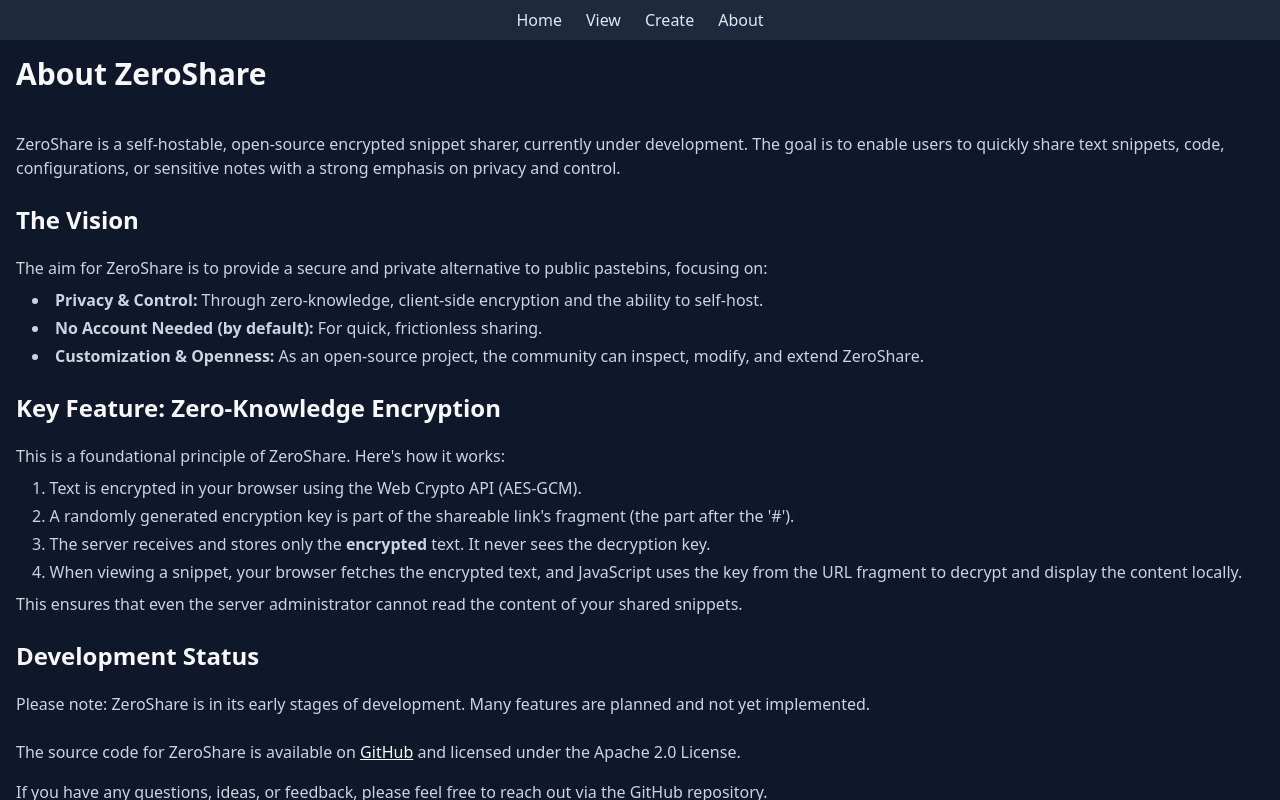
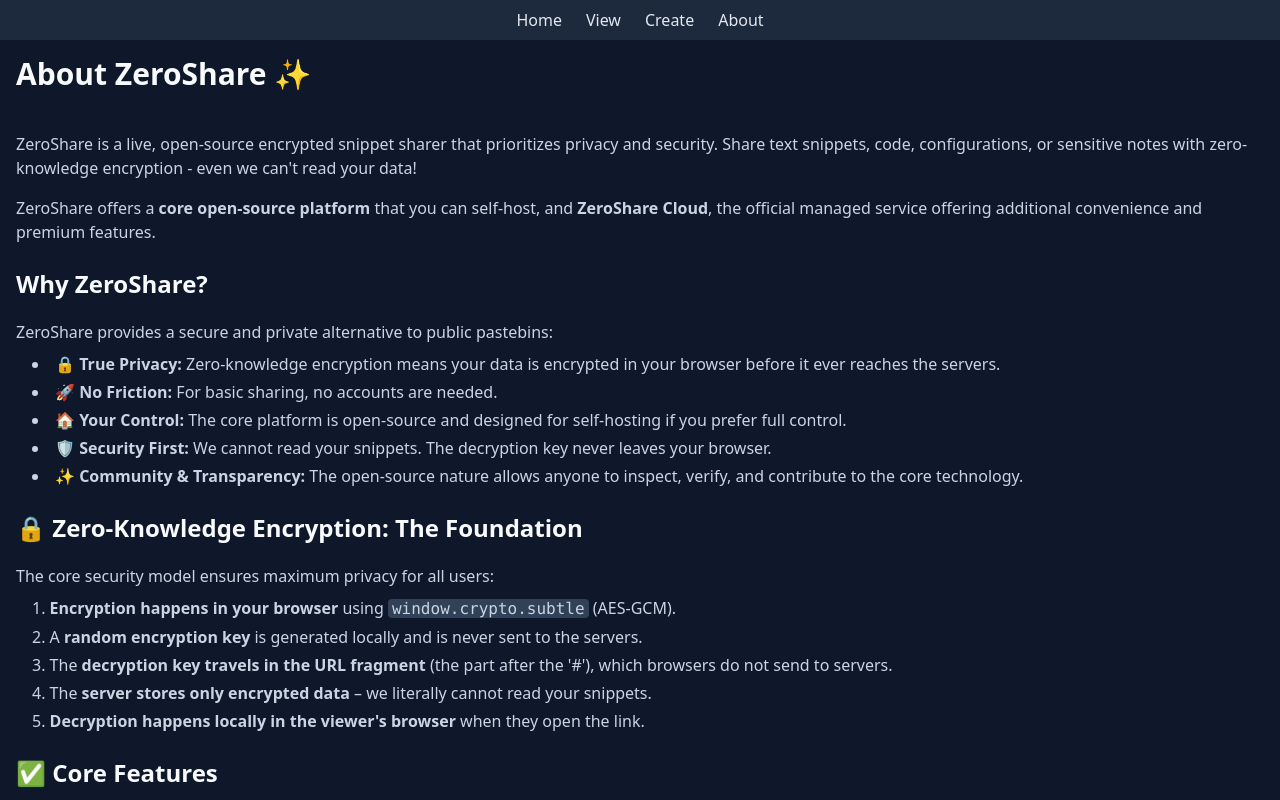
Before and after one commit to Mauge9638/ZeroShare, a Vue app in the folder src/frontend/: page /about in a window 1280 px wide. Built offline with nearby package versions, Linux system fonts and the light colour scheme.

Commit message:
update about page

```diff
--- a/src/frontend/src/pages/AboutPage.vue
+++ b/src/frontend/src/pages/AboutPage.vue
@@ -1,59 +1,100 @@
 <template>
   <div class="text-slate-300 p-2">
-    <h1 class="text-3xl font-bold text-slate-50 pb-6">About ZeroShare</h1>
+    <h1 class="text-3xl font-bold text-slate-50 pb-6">About ZeroShare ✨</h1>
 
     <p class="pt-4">
-      ZeroShare is a self-hostable, open-source encrypted snippet sharer, currently under
-      development. The goal is to enable users to quickly share text snippets, code, configurations,
-      or sensitive notes with a strong emphasis on privacy and control.
+      ZeroShare is a live, open-source encrypted snippet sharer that prioritizes privacy and
+      security. Share text snippets, code, configurations, or sensitive notes with zero-knowledge
+      encryption - even we can't read your data!
     </p>
 
-    <h2 class="text-2xl font-semibold text-slate-50 pt-6 pb-3">The Vision</h2>
-    <p class="pt-2">
-      The aim for ZeroShare is to provide a secure and private alternative to public pastebins,
-      focusing on:
+    <p class="pt-4">
+      ZeroShare offers a <strong>core open-source platform</strong> that you can self-host, and
+      <strong>ZeroShare Cloud</strong>, the official managed service offering additional convenience
+      and premium features.
     </p>
+
+    <h2 class="text-2xl font-semibold text-slate-50 pt-6 pb-3">Why ZeroShare?</h2>
+    <p class="pt-2">ZeroShare provides a secure and private alternative to public pastebins:</p>
     <ul class="list-disc list-inside pl-4 pt-2 space-y-1">
       <li>
-        <strong>Privacy & Control:</strong> Through zero-knowledge, client-side encryption and the
-        ability to self-host.
+        <strong>🔒 True Privacy:</strong> Zero-knowledge encryption means your data is encrypted in
+        your browser before it ever reaches the servers.
       </li>
-      <li><strong>No Account Needed (by default):</strong> For quick, frictionless sharing.</li>
+      <li><strong>🚀 No Friction:</strong> For basic sharing, no accounts are needed.</li>
       <li>
-        <strong>Customization & Openness:</strong> As an open-source project, the community can
-        inspect, modify, and extend ZeroShare.
+        <strong>🏠 Your Control:</strong> The core platform is open-source and designed for
+        self-hosting if you prefer full control.
+      </li>
+      <li>
+        <strong>🛡️ Security First:</strong> We cannot read your snippets. The decryption key never
+        leaves your browser.
+      </li>
+      <li>
+        <strong>✨ Community & Transparency:</strong> The open-source nature allows anyone to
+        inspect, verify, and contribute to the core technology.
       </li>
     </ul>
 
     <h2 class="text-2xl font-semibold text-slate-50 pt-6 pb-3">
-      Key Feature: Zero-Knowledge Encryption
+      🔒 Zero-Knowledge Encryption: The Foundation
     </h2>
-    <p class="pt-2">This is a foundational principle of ZeroShare. Here's how it works:</p>
+    <p class="pt-2">The core security model ensures maximum privacy for all users:</p>
     <ol class="list-decimal list-inside pl-4 pt-2 space-y-1">
-      <li>Text is encrypted in your browser using the Web Crypto API (AES-GCM).</li>
       <li>
-        A randomly generated encryption key is part of the shareable link's fragment (the part after
-        the '#').
+        <strong>Encryption happens in your browser</strong> using
+        <code class="bg-slate-700 px-1 rounded">window.crypto.subtle</code> (AES-GCM).
       </li>
       <li>
-        The server receives and stores only the <strong>encrypted</strong> text. It never sees the
-        decryption key.
+        A <strong>random encryption key</strong> is generated locally and is never sent to the
+        servers.
       </li>
       <li>
-        When viewing a snippet, your browser fetches the encrypted text, and JavaScript uses the key
-        from the URL fragment to decrypt and display the content locally.
+        The <strong>decryption key travels in the URL fragment</strong> (the part after the '#'),
+        which browsers do not send to servers.
+      </li>
+      <li>
+        The <strong>server stores only encrypted data</strong> – we literally cannot read your
+        snippets.
+      </li>
+      <li>
+        <strong>Decryption happens locally in the viewer's browser</strong> when they open the link.
       </li>
     </ol>
+
+    <h2 class="text-2xl font-semibold text-slate-50 pt-6 pb-3">✅ Core Features</h2>
+    <p class="pt-2">ZeroShare is live and fully functional with these features:</p>
+    <ul class="list-disc list-inside pl-4 pt-2 space-y-1">
+      <li><strong>Snippet Creation:</strong> Simple web interface to paste and share text.</li>
+      <li><strong>Zero-Knowledge Encryption:</strong> Client-side encryption with AES-GCM.</li>
+      <li><strong>Unique Link Generation:</strong> Automatic creation of shareable links.</li>
+      <li><strong>Secure Viewing:</strong> Decrypt and view snippets via unique links.</li>
+      <li><strong>Auto-Expiration:</strong> Snippets auto-delete after a set duration.</li>
+      <li><strong>Burn After Reading:</strong> One-time view option for maximum security.</li>
+      <li><strong>Responsive Design:</strong> Works seamlessly on desktop and mobile.</li>
+    </ul>
+
+    <h2 class="text-2xl font-semibold text-slate-50 pt-6 pb-3">🚀 What's Coming Next</h2>
     <p class="pt-2">
-      This ensures that even the server administrator cannot read the content of your shared
-      snippets.
+      ZeroShare is continuously evolving! We're committed to enhancing the core open-source product
+      with features like:
     </p>
+    <ul class="list-disc list-inside pl-4 pt-2 space-y-1">
+      <li>Easy self-hosting with Docker Compose</li>
+      <li>Syntax highlighting for code snippets</li>
+      <li>User-defined encryption keys</li>
+      <li>Basic API access and CLI tool</li>
+      <li>Internationalization and accessibility improvements</li>
+      <li>Features for teams to easily share internally</li>
+    </ul>
 
-    <h2 class="text-2xl font-semibold text-slate-50 pt-6 pb-3">Development Status</h2>
-    <p class="pt-2">
-      Please note: ZeroShare is in its early stages of development. Many features are planned and
-      not yet implemented.
-    </p>
+    <h2 class="text-2xl font-semibold text-slate-50 pt-6 pb-3">🛠️ Tech Stack</h2>
+    <ul class="list-disc list-inside pl-4 pt-2 space-y-1">
+      <li><strong>Backend:</strong> C# with ASP.NET Core</li>
+      <li><strong>Frontend:</strong> Vue 3 with TypeScript and Tailwind CSS</li>
+      <li><strong>Database:</strong> PostgreSQL</li>
+      <li><strong>Deployment:</strong> Docker & Docker Compose (planned for self-hosting)</li>
+    </ul>
 
     <p class="pt-6">
       The source code for ZeroShare is available on
@@ -67,11 +108,7 @@
     </p>
     <p class="pt-4">
       If you have any questions, ideas, or feedback, please feel free to reach out via the GitHub
-      repository.
+      repository or contribute to the open-source project!
     </p>
   </div>
 </template>
-
-<script setup lang="ts"></script>
-
-<style scoped></style>
```
